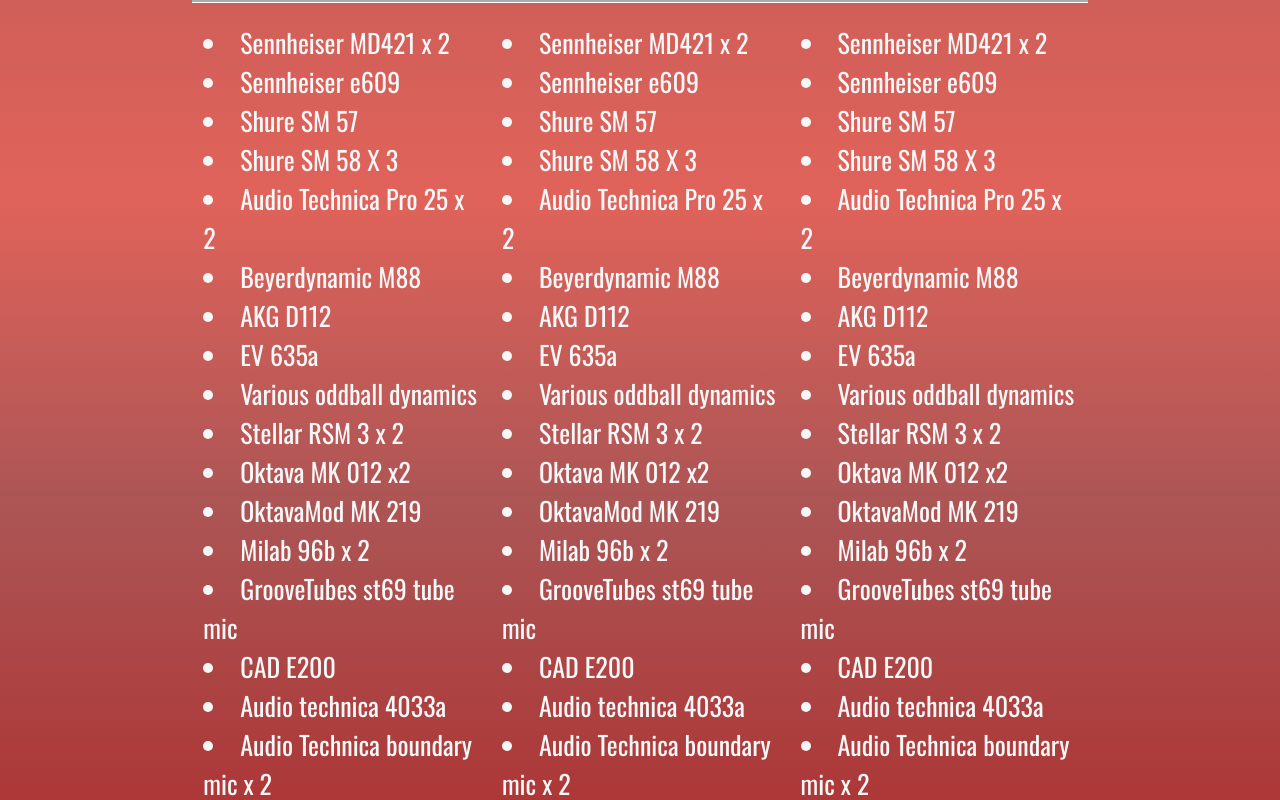
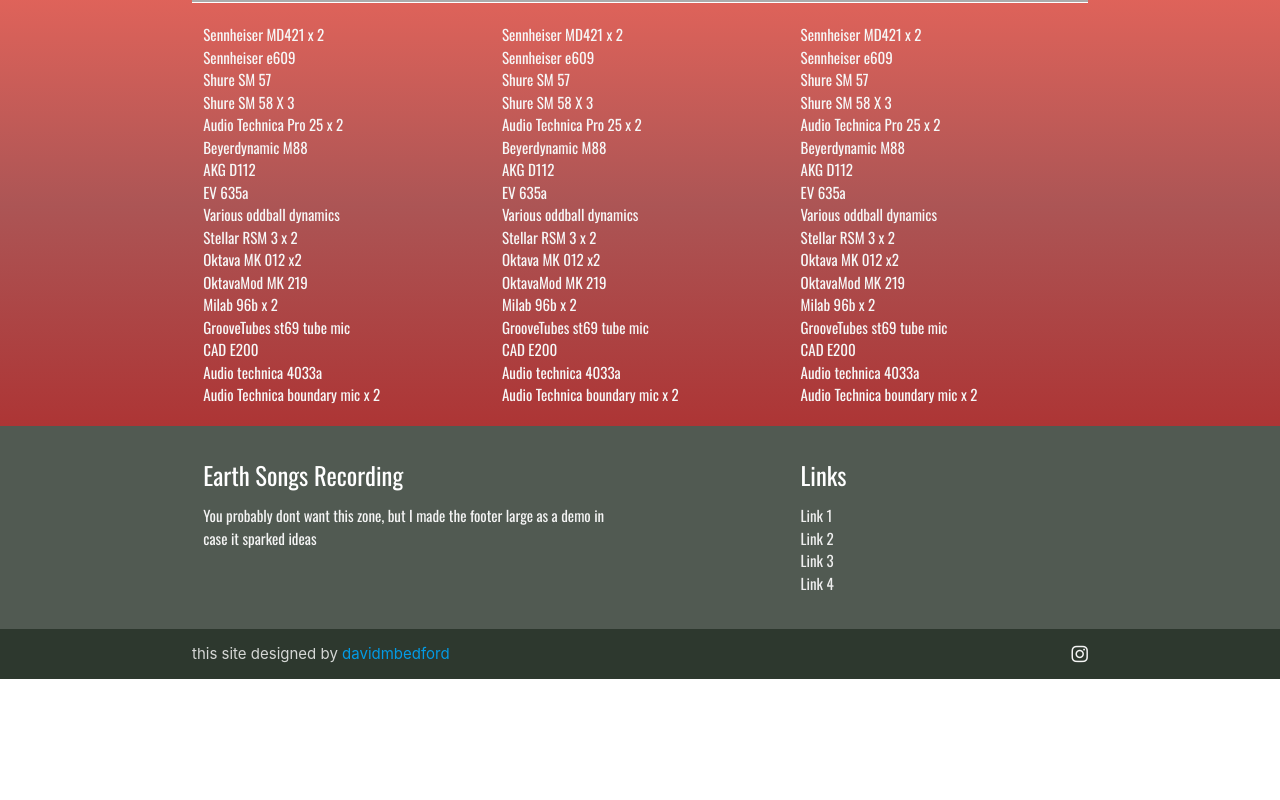
Before and after one commit to davidmbedford/joni-portfolio, a React (Create React App) app: page /clients in a window 1280 px wide. Shown: the part 520-1320 px from the top of the page. After the commit the page ends 1199 px from the top, so only its background shows below. Built offline with nearby package versions, Linux system fonts and the light colour scheme.

Commit message:
word spacing improved on clients page

```diff
--- a/src/App.css
+++ b/src/App.css
@@ -26,3 +26,8 @@
 p {
   text-align: left;
 }
+
+.clientName {
+  margin: 0%;
+  font-size: 1rem;
+}
--- a/src/screens/clients/index.js
+++ b/src/screens/clients/index.js
@@ -18,61 +18,61 @@
 
       <div className="row">
         <div className="col s12 m6 l4 left-align">
-                <li>Sennheiser MD421 x 2</li>
-                <li>Sennheiser e609</li>
-                <li>Shure SM 57</li>
-                <li>Shure SM 58 X 3</li>
-                <li>Audio Technica Pro 25 x 2</li>
-                <li>Beyerdynamic M88</li>
-                <li>AKG D112</li>
-                <li>EV 635a</li>
-                <li>Various oddball dynamics</li>
-                <li>Stellar RSM 3 x 2</li>
-                <li>Oktava MK 012 x2</li>
-                <li>OktavaMod MK 219</li>
-                <li>Milab 96b x 2</li>
-                <li>GrooveTubes st69 tube mic</li>
-                <li>CAD E200</li>
-                <li>Audio technica 4033a</li>
-                <li>Audio Technica boundary mic x 2</li>
+                <p className='clientName'>Sennheiser MD421 x 2</p>
+                <p className='clientName'>Sennheiser e609</p>
+                <p className='clientName'>Shure SM 57</p>
+                <p className='clientName'>Shure SM 58 X 3</p>
+                <p className='clientName'>Audio Technica Pro 25 x 2</p>
+                <p className='clientName'>Beyerdynamic M88</p>
+                <p className='clientName'>AKG D112</p>
+                <p className='clientName'>EV 635a</p>
+                <p className='clientName'>Various oddball dynamics</p>
+                <p className='clientName'>Stellar RSM 3 x 2</p>
+                <p className='clientName'>Oktava MK 012 x2</p>
+                <p className='clientName'>OktavaMod MK 219</p>
+                <p className='clientName'>Milab 96b x 2</p>
+                <p className='clientName'>GrooveTubes st69 tube mic</p>
+                <p className='clientName'>CAD E200</p>
+                <p className='clientName'>Audio technica 4033a</p>
+                <p className='clientName'>Audio Technica boundary mic x 2</p>
         </div>
         <div className="col s12 m6 l4 left-align">
-                <li>Sennheiser MD421 x 2</li>
-                <li>Sennheiser e609</li>
-                <li>Shure SM 57</li>
-                <li>Shure SM 58 X 3</li>
-                <li>Audio Technica Pro 25 x 2</li>
-                <li>Beyerdynamic M88</li>
-                <li>AKG D112</li>
-                <li>EV 635a</li>
-                <li>Various oddball dynamics</li>
-                <li>Stellar RSM 3 x 2</li>
-                <li>Oktava MK 012 x2</li>
-                <li>OktavaMod MK 219</li>
-                <li>Milab 96b x 2</li>
-                <li>GrooveTubes st69 tube mic</li>
-                <li>CAD E200</li>
-                <li>Audio technica 4033a</li>
-                <li>Audio Technica boundary mic x 2</li>
+                <p className='clientName'>Sennheiser MD421 x 2</p>
+                <p className='clientName'>Sennheiser e609</p>
+                <p className='clientName'>Shure SM 57</p>
+                <p className='clientName'>Shure SM 58 X 3</p>
+                <p className='clientName'>Audio Technica Pro 25 x 2</p>
+                <p className='clientName'>Beyerdynamic M88</p>
+                <p className='clientName'>AKG D112</p>
+                <p className='clientName'>EV 635a</p>
+                <p className='clientName'>Various oddball dynamics</p>
+                <p className='clientName'>Stellar RSM 3 x 2</p>
+                <p className='clientName'>Oktava MK 012 x2</p>
+                <p className='clientName'>OktavaMod MK 219</p>
+                <p className='clientName'>Milab 96b x 2</p>
+                <p className='clientName'>GrooveTubes st69 tube mic</p>
+                <p className='clientName'>CAD E200</p>
+                <p className='clientName'>Audio technica 4033a</p>
+                <p className='clientName'>Audio Technica boundary mic x 2</p>
         </div>
         <div className="col s12 m6 l4 left-align">
-                <li>Sennheiser MD421 x 2</li>
-                <li>Sennheiser e609</li>
-                <li>Shure SM 57</li>
-                <li>Shure SM 58 X 3</li>
-                <li>Audio Technica Pro 25 x 2</li>
-                <li>Beyerdynamic M88</li>
-                <li>AKG D112</li>
-                <li>EV 635a</li>
-                <li>Various oddball dynamics</li>
-                <li>Stellar RSM 3 x 2</li>
-                <li>Oktava MK 012 x2</li>
-                <li>OktavaMod MK 219</li>
-                <li>Milab 96b x 2</li>
-                <li>GrooveTubes st69 tube mic</li>
-                <li>CAD E200</li>
-                <li>Audio technica 4033a</li>
-                <li>Audio Technica boundary mic x 2</li>
+                <p className='clientName'>Sennheiser MD421 x 2</p>
+                <p className='clientName'>Sennheiser e609</p>
+                <p className='clientName'>Shure SM 57</p>
+                <p className='clientName'>Shure SM 58 X 3</p>
+                <p className='clientName'>Audio Technica Pro 25 x 2</p>
+                <p className='clientName'>Beyerdynamic M88</p>
+                <p className='clientName'>AKG D112</p>
+                <p className='clientName'>EV 635a</p>
+                <p className='clientName'>Various oddball dynamics</p>
+                <p className='clientName'>Stellar RSM 3 x 2</p>
+                <p className='clientName'>Oktava MK 012 x2</p>
+                <p className='clientName'>OktavaMod MK 219</p>
+                <p className='clientName'>Milab 96b x 2</p>
+                <p className='clientName'>GrooveTubes st69 tube mic</p>
+                <p className='clientName'>CAD E200</p>
+                <p className='clientName'>Audio technica 4033a</p>
+                <p className='clientName'>Audio Technica boundary mic x 2</p>
         </div>
         </div>
       </div>
```
